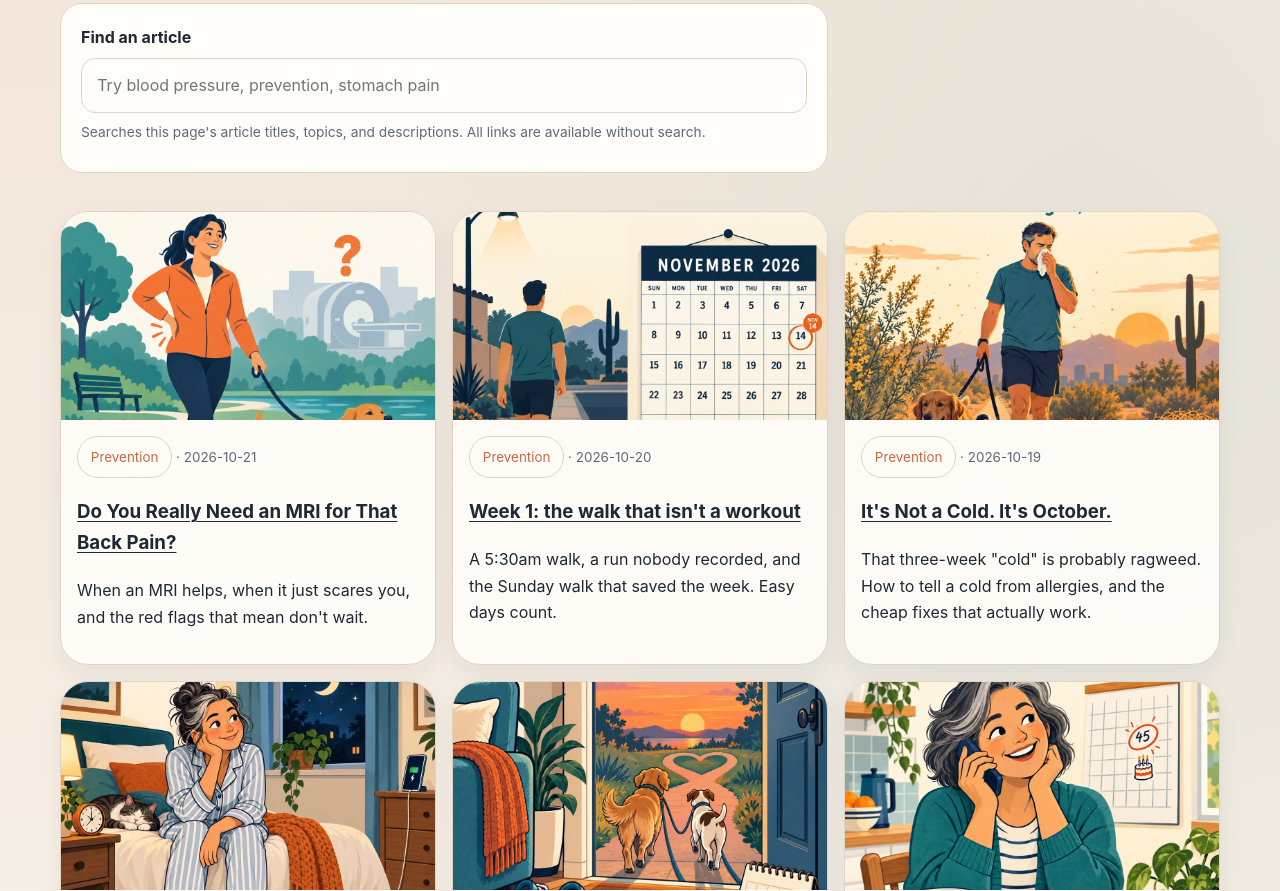
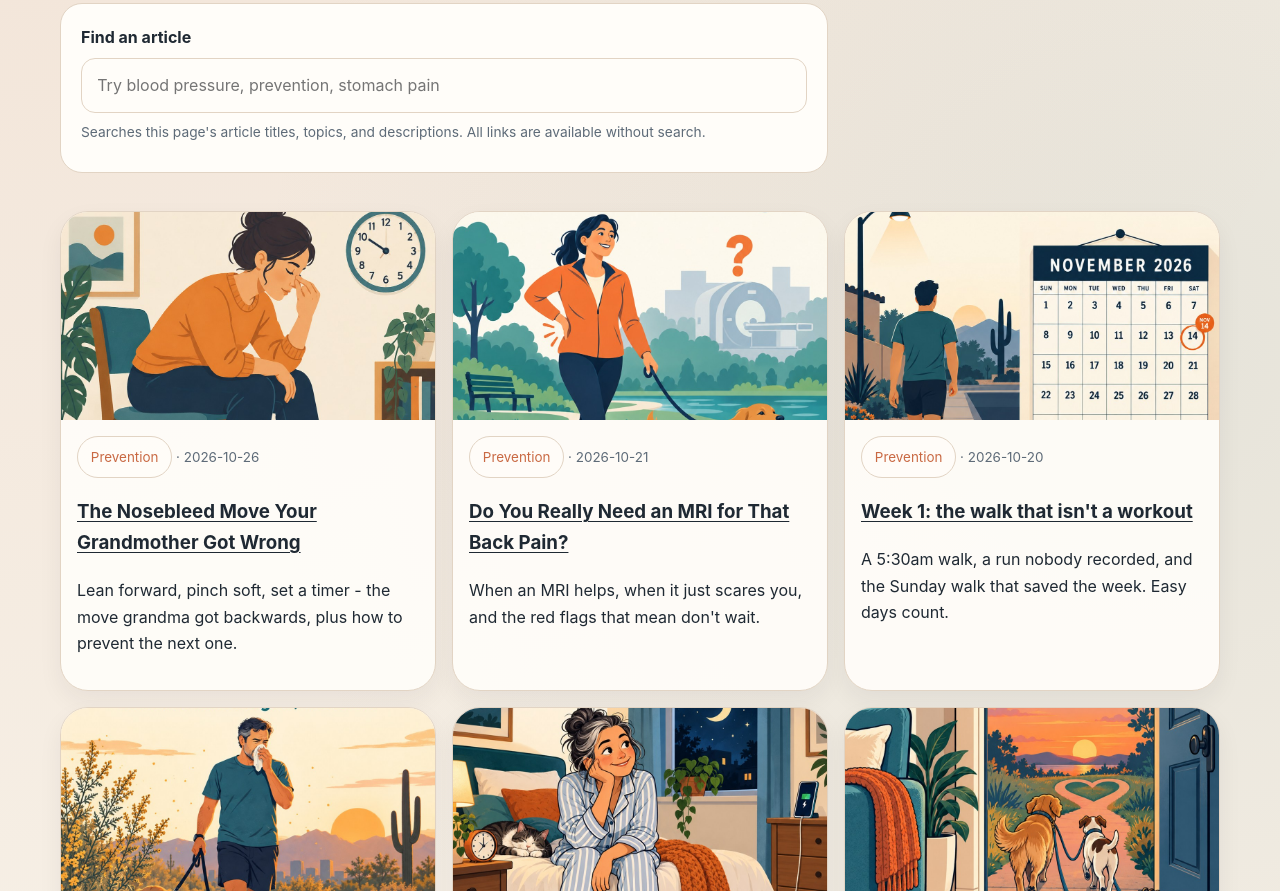
Before and after one commit to opieclawnunez/familydoc9-site, a plain HTML site: page articles.html in a window 1280 px wide. Shown: the part 517-1408 px from the top of the page. Drawn offline with Linux system fonts and the light colour scheme.

Commit message:
Add new article about nosebleed prevention

```diff
--- a/articles.html
+++ b/articles.html
@@ -71,6 +71,14 @@
     </section>
     <section class="section">
       <div class="article-grid">
+        <article class="media-card">
+          <img src="assets/media/1-nosebleed-move-card.jpg" alt="Illustration of a person sitting on a chair leaning forward and pinching the soft part of their nose, with a wall clock behind them: Pinch soft. Lean forward. Grandma got it backwards." width="1080" height="1350" loading="lazy">
+          <div class="media-copy">
+            <div class="meta"><span class="category-chip">Prevention</span> · 2026-10-26</div>
+            <h3><a href="nosebleed-move-grandmother-got-wrong.html">The Nosebleed Move Your Grandmother Got Wrong</a></h3>
+            <p>Lean forward, pinch soft, set a timer - the move grandma got backwards, plus how to prevent the next one.</p>
+          </div>
+        </article>
         <article class="media-card">
           <img src="assets/media/1-mri-back-pain-card.jpg" alt="Illustration of a person walking a dog at a park with a hand on their lower back, an MRI machine silhouette faded in the background: Do you really need an MRI for that back pain?" width="1080" height="1350" loading="lazy">
           <div class="media-copy">
```
